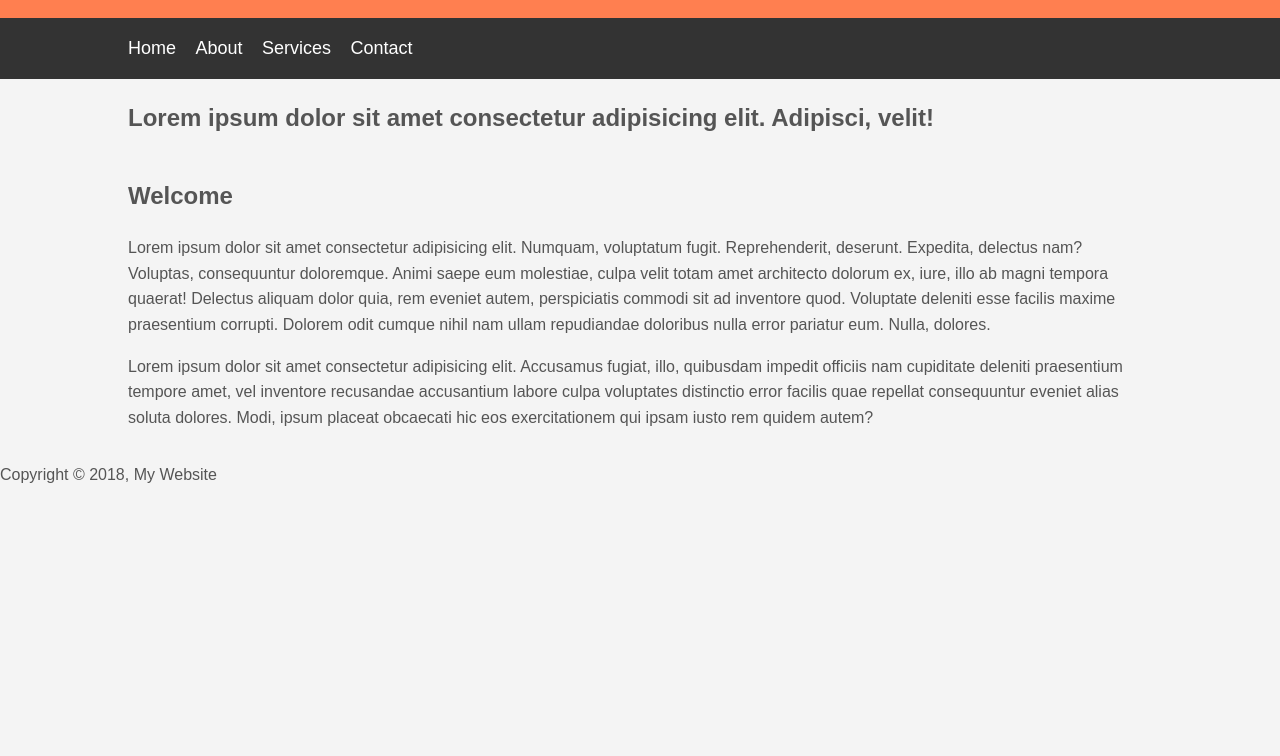
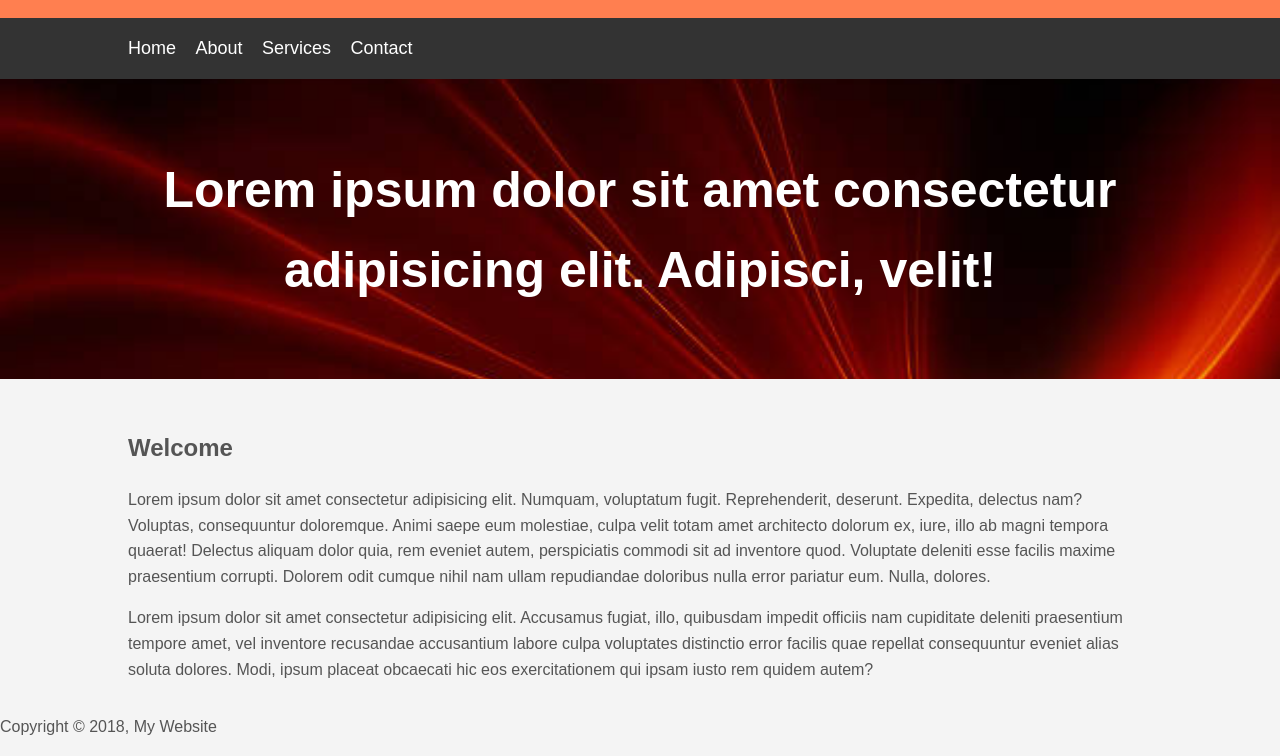
Before and after one commit to dominic-davies/css-crash, a plain HTML site: page mywebsite/index.html in a window 1280 px wide. Shown: the part 76-832 px from the top of the page. Before the commit the page ends 800 px from the top, so only its background shows below. Drawn offline with Linux system fonts and the light colour scheme.

Commit message:
styled showcase area, great min-height tip

```diff
--- a/mywebsite/css/style.css
+++ b/mywebsite/css/style.css
@@ -40,3 +40,21 @@ body {
   padding-right: 15px;
   text-decoration: none;
 }
+
+#showcase {
+  background-image: url('../img/showcase.jpg');
+  background-position: center right;
+  background-repeat: no-repeat;
+  background-size: cover;
+  /* height will grow if content needs more */
+  min-height: 300px;
+  margin-bottom: 30px;
+  text-align: center;
+}
+
+#showcase h1 {
+  color: #fff;
+  font-size: 50px;
+  line-height: 1.6em;
+  padding-top: 30px;
+}
```
Also changed, not shown: mywebsite/img/showcase.jpg (added).
